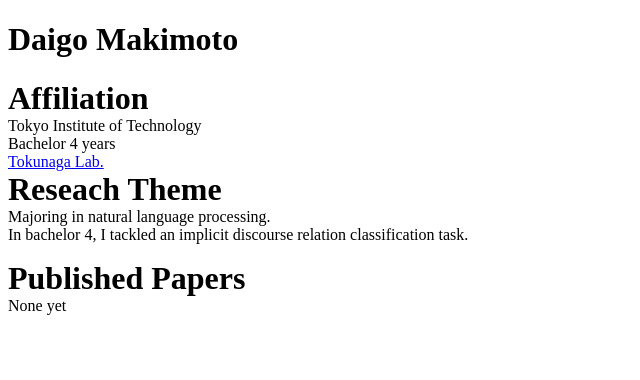
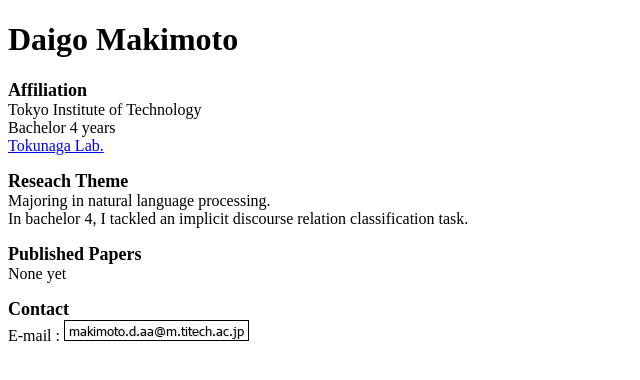
Before and after one commit to DaigoMakimoto/DaigoMakimoto.github.io, a plain HTML site: page index.html in a window 1280 px wide. Shown: the whole page, without its empty margins (0-640 px from the left). Drawn offline with Linux system fonts and the light colour scheme.

Commit message:
Add mail address
メールアドレスの追加

```diff
--- a/index.html
+++ b/index.html
@@ -2,18 +2,26 @@
 <html>
 <body>
 <h1>Daigo Makimoto</h1>
+<!--
+ここに自分の画像？
+-->
 <p>
-  <font size="+3"><b>Affiliation</b></font><br>
+  <font size="+1"><b>Affiliation</b></font><br>
   Tokyo Institute of Technology<br>
   Bachelor 4 years<br>
   <a href="https://www.cl.c.titech.ac.jp/tokunaga/ja/topics"> Tokunaga Lab. </a><br>
-  <font size="+3"><b>Reseach Theme</b></font><br>
+</p>
+<p>
+  <font size="+1"><b>Reseach Theme</b></font><br>
   Majoring in natural language processing.<br>
   In bachelor 4, I tackled an implicit discourse relation classification task.<br>
 </p>
 <p>
-  <font size="+3"><b>Published Papers</b></font><br>
+  <font size="+1"><b>Published Papers</b></font><br>
   None yet<br>
 </p>
+<p>
+  <font size="+1"><b>Contact</b></font><br>
+  E-mail : <img src="mail.png" title="e-mailaddress">
 </body>
 </html>
```
Also changed, not shown: mail.png (added).
